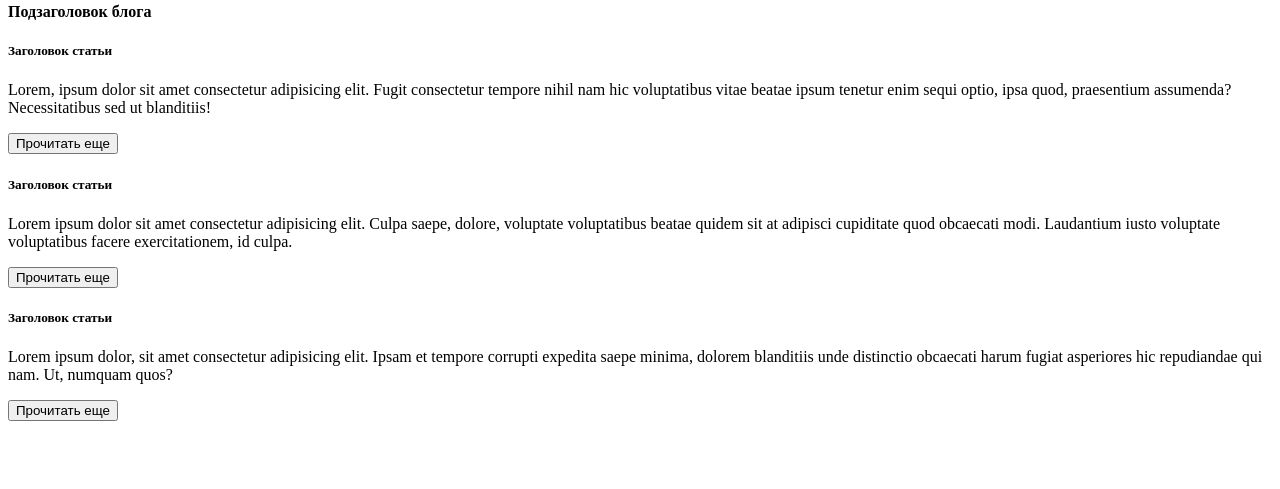
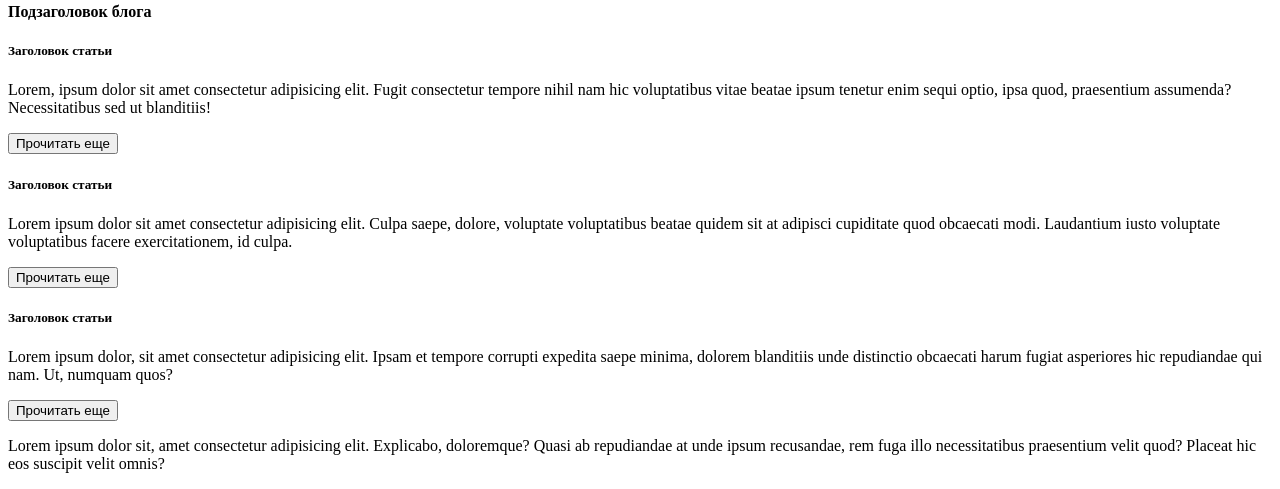
Before and after one commit to dshabalina/first_project, a plain HTML site: page index.html in a window 1280 px wide. Shown: the part 477-966 px from the top of the page. Before the commit the page ends 906 px from the top, so only its background shows below. Drawn offline with Linux system fonts and the light colour scheme.

Commit message:
Добавила что-то

```diff
--- a/index.html
+++ b/index.html
@@ -33,5 +33,6 @@
         <p>Lorem ipsum dolor, sit amet consectetur adipisicing elit. Ipsam et tempore corrupti expedita saepe minima, dolorem blanditiis unde distinctio obcaecati harum fugiat asperiores hic repudiandae qui nam. Ut, numquam quos?</p>
         <button>Прочитать еще</button>
     </div>
+    <p>Lorem ipsum dolor sit, amet consectetur adipisicing elit. Explicabo, doloremque? Quasi ab repudiandae at unde ipsum recusandae, rem fuga illo necessitatibus praesentium velit quod? Placeat hic eos suscipit velit omnis?</p>
 </body>
 </html>
```
